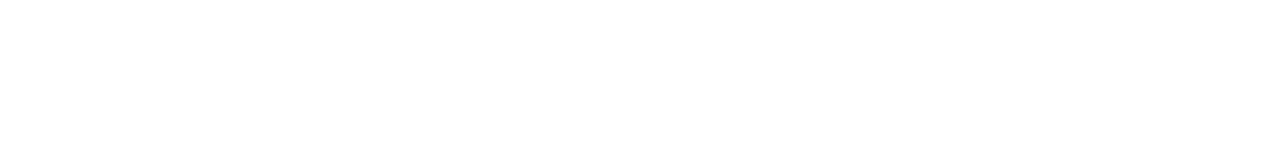
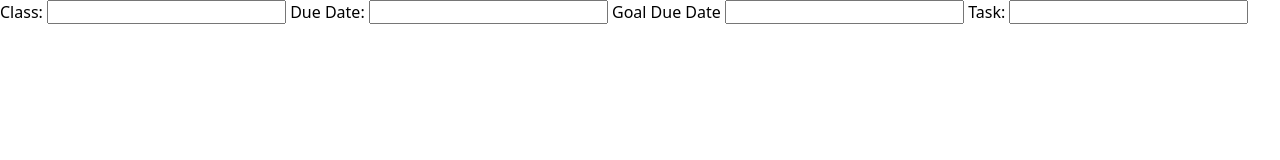
Before and after one commit to swic-cis-177/mt-project-maceyjshort, a website: page index.html in a window 1280 px wide. Drawn offline with nearby package versions, Linux system fonts and the light colour scheme.

Commit message:
Start basic text fields without frill

```diff
--- a/index.html
+++ b/index.html
@@ -16,5 +16,15 @@
   <body>
     <!-- 'Connect' JS to this HTML file. -->
     <script src="./scripts.js"></script>
+    <form>
+      <label for= "class">Class: </label>
+      <input type= "text" id="class" name="class">
+      <label for= "dueDate">Due Date: </label>
+      <input type ="text" id="dueDate" name ="dueDate">
+      <label for= "goalDueDate">Goal Due Date</label>
+      <input type= "text" id="goalDueDate" name="goalDueDate">
+      <label for="task">Task: </label>
+      <input type = "text" id="task" name ="task">
+    </form>
   </body>
 </html>
```
